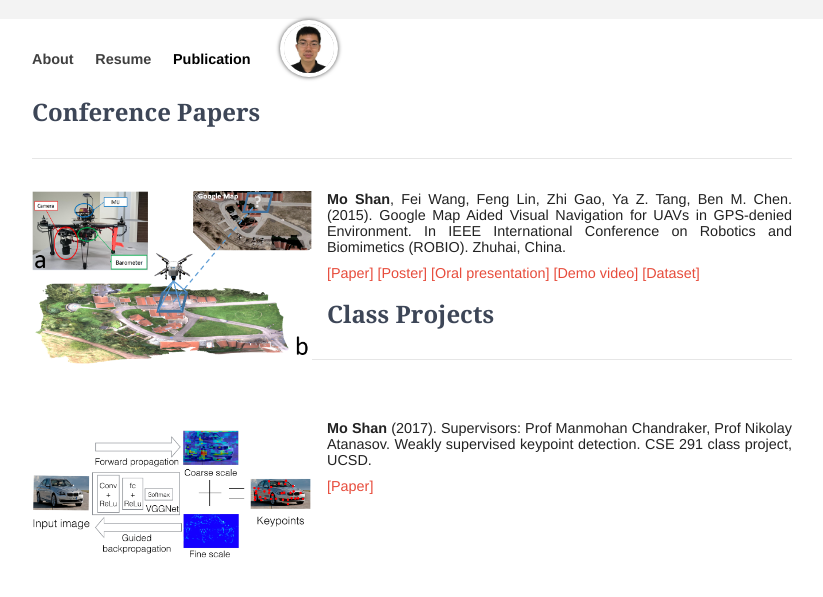
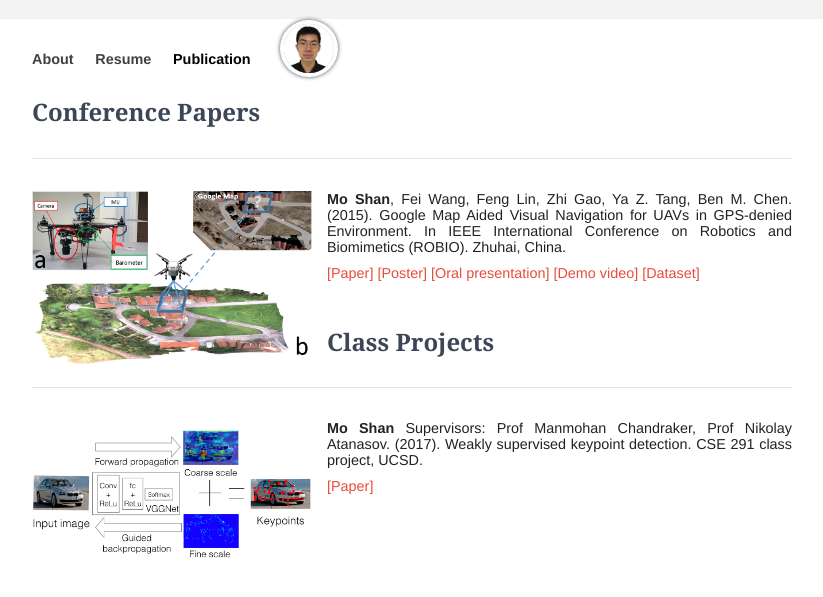
Before and after one commit to moshanATucsd/moshanATucsd.github.io, a Jekyll site: the page built from publication/index.html, in a window 1280 px wide. Shown: the top 597 px of the page, without its empty margins (228-1051 px from the left). Built offline with Jekyll 4.4.1, drawn with Linux system fonts in a browser that asks for light colours; nearby versions of some CDN libraries.

Commit message:
add project

```diff
--- a/publication/index.html
+++ b/publication/index.html
@@ -26,18 +26,18 @@ category: publication
      <a href="https://www.youtube.com/watch?v=nGkQ-aSxugM">[Demo video]</a>
      <a href="https://github.com/shanmo/IMAV2014-Dataset">[Dataset]</a>
      </p>
+<br>
 </div>
 
 <h2>Class Projects</h2>
 <div class="spacer"></div>
-<br>
 <div>
     <p>
     <img style="float: left; margin: 0px 15px 15px 0px;" src="/images/publication/cse291_overview.png" alt="Oxford Screenshot" width="280" align="middle" hspace="20">
         </p>
 
         <p>
-        <strong>Mo Shan</strong> (2017). Supervisors: Prof Manmohan Chandraker, Prof Nikolay Atanasov.
+        <strong>Mo Shan</strong> Supervisors: Prof Manmohan Chandraker, Prof Nikolay Atanasov. (2017).
         Weakly supervised keypoint detection. CSE 291 class project, UCSD.
         </p>
 
```
